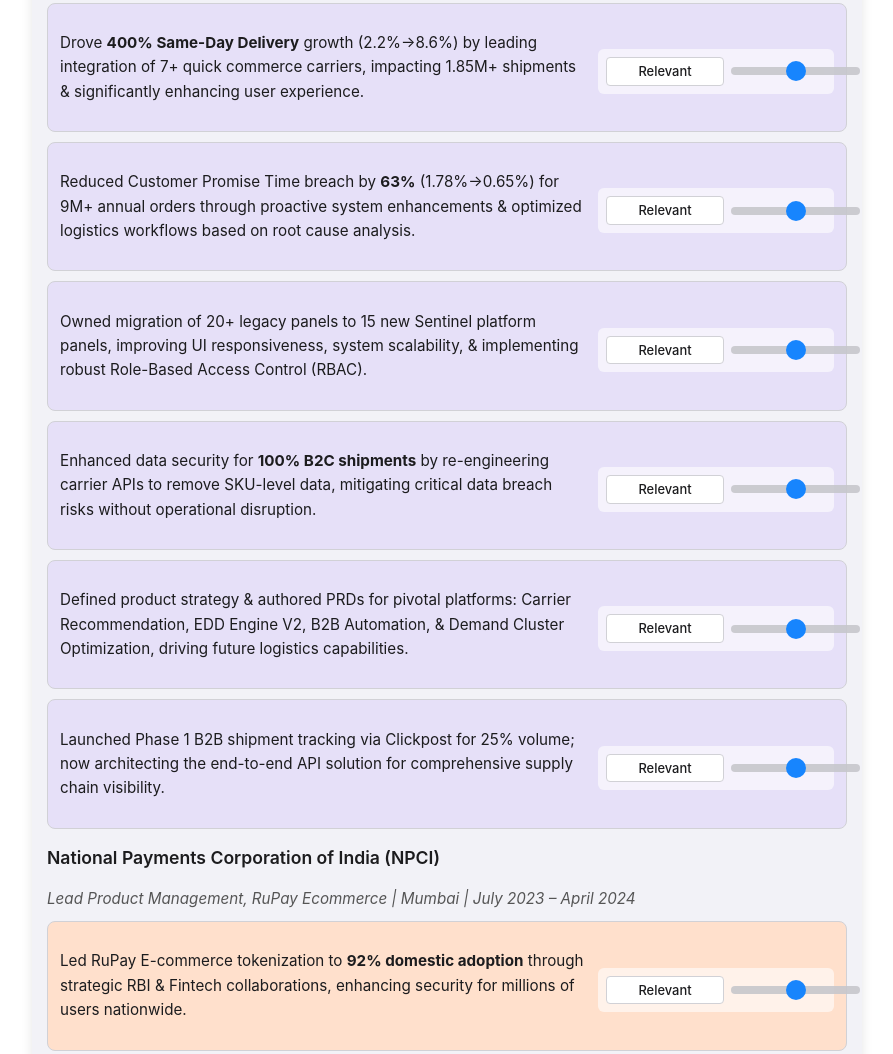
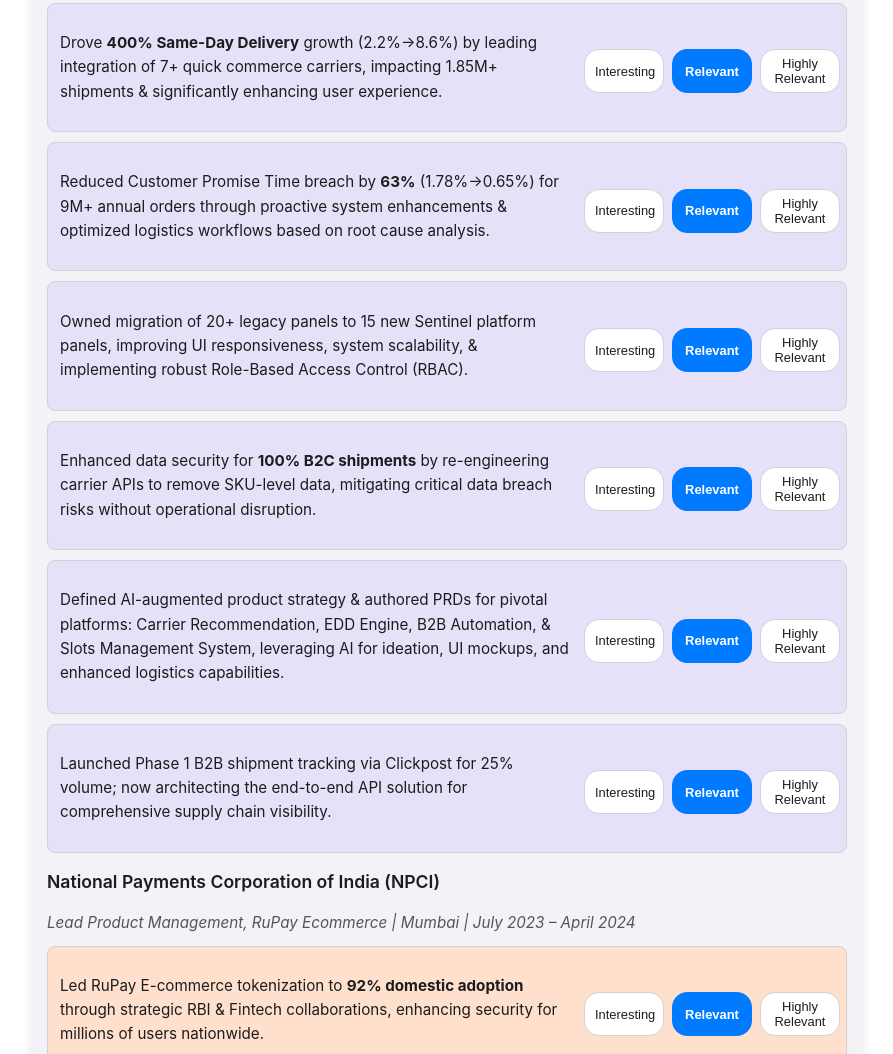
Before and after one commit to bhargav-sai-r/interactive-resume, a plain HTML site: page index.html in a window 1280 px wide. Shown: the part 724-1778 px from the top of the page, without its empty margins (193-1086 px from the left). Drawn offline with Linux system fonts and the light colour scheme.

Commit message:
index.html
slicers added

```diff
--- a/index.html
+++ b/index.html
@@ -1,3 +1,4 @@
+
 <!DOCTYPE html>
 <html lang="en">
 <head>
@@ -14,14 +15,17 @@
             --call-gold: #FFCC00;
             --email-color: #5856D6;
 
-            /* Background Colors for Experience */
             --purplle-bg: #e6e0f8;
             --npci-bg: #ffe0cc;
             --wipro-bg: #d4eaf7;
 
-            /* Slider specific colors */
-            --slider-track-color: #c7c7cc;
-            --slider-thumb-color: var(--primary-color);
+            --slicer-btn-bg: #fff;
+            --slicer-btn-border: var(--border-color);
+            --slicer-btn-text: var(--text-color);
+            --slicer-btn-selected-bg: var(--primary-color);
+            --slicer-btn-selected-text: #fff;
+            --slicer-btn-selected-border: var(--primary-color);
+
 
             --font-sans-apple: -apple-system, BlinkMacSystemFont, "Segoe UI", Roboto, "Helvetica Neue", Arial, sans-serif;
         }
@@ -182,60 +186,33 @@
             flex-grow: 1;
         }
 
-        .relevance-slider-control {
+        .relevance-slicer-control {
             display: flex;
-            flex-direction: column;
-            align-items: flex-start;
-            gap: 5px;
-            padding: 8px;
-            background-color: rgba(255,255,255,0.6); /* Lighter, more subtle than rating-bg-highlight */
-            border-radius: 6px;
+            gap: 8px;
             margin-top: 8px;
+            flex-wrap: wrap;
         }
 
-        .slider-value-label {
-            font-size: 0.85em;
+        .relevance-slicer-control button {
+            flex-grow: 1;
+            padding: 6px 10px;
+            font-size: 0.8em;
             font-weight: 500;
-            color: var(--text-color);
-            padding: 3px 8px;
-            border-radius: 4px;
-            background-color: #fff;
-            border: 1px solid var(--border-color);
-            min-width: 100px;
+            border: 1px solid var(--slicer-btn-border);
+            background-color: var(--slicer-btn-bg);
+            color: var(--slicer-btn-text);
+            border-radius: 15px;
+            cursor: pointer;
+            transition: background-color 0.2s ease, color 0.2s ease, border-color 0.2s ease;
+            min-width: 80px;
             text-align: center;
         }
 
-        input[type="range"].relevance-slider {
-            -webkit-appearance: none;
-            appearance: none;
-            width: 100%;
-            height: 8px;
-            background: var(--slider-track-color);
-            border-radius: 5px;
-            outline: none;
-            opacity: 0.9;
-            transition: opacity .15s ease-in-out;
-            cursor: pointer;
-        }
-        input[type="range"].relevance-slider:hover {
-            opacity: 1;
-        }
-        input[type="range"].relevance-slider::-webkit-slider-thumb {
-            -webkit-appearance: none;
-            appearance: none;
-            width: 20px;
-            height: 20px;
-            background: var(--slider-thumb-color);
-            border-radius: 50%;
-            cursor: pointer;
-        }
-        input[type="range"].relevance-slider::-moz-range-thumb {
-            width: 20px;
-            height: 20px;
-            background: var(--slider-thumb-color);
-            border-radius: 50%;
-            cursor: pointer;
-            border: none;
+        .relevance-slicer-control button.selected {
+            background-color: var(--slicer-btn-selected-bg);
+            color: var(--slicer-btn-selected-text);
+            border-color: var(--slicer-btn-selected-border);
+            font-weight: 600;
         }
 
 
@@ -311,14 +288,12 @@
                 justify-content: space-between;
                 align-items: center;
             }
-             .relevance-slider-control {
-                flex-direction: row;
-                align-items: center;
-                min-width: 220px;
+             .relevance-slicer-control {
+                min-width: 250px;
+                flex-wrap: nowrap;
             }
-            input[type="range"].relevance-slider {
-                width: auto;
-                flex-grow: 1;
+            .relevance-slicer-control button {
+                 font-size: 0.85em;
             }
             .final-actions {
                 flex-direction: row;
@@ -344,9 +319,9 @@
         <section class="resume-section">
             <h2>PROFESSIONAL SUMMARY</h2>
             <div class="professional-summary-block">
-                <p>Product Manager (~4 yrs 8 mos) delivering high-impact e-commerce logistics & fintech solutions. Drove 400% Same-Day Delivery growth at Purplle through platform innovations. Defined product strategy for core systems, excelling in data-driven decisions, scaling platforms & enhancing user experience. MBA from IIM Indore.</p>
+                <p>Product Manager (~4 yrs 8 mos) delivering high-impact e-commerce logistics & fintech solutions, extensively leveraging AI for ideation, UI creation, and PRD generation. Drove 400% Same-Day Delivery growth at Purplle through platform innovations. Defined product strategy for core systems, excelling in data-driven decisions, scaling platforms & enhancing user experience. MBA from IIM Indore.</p>
             </div>
-            <p class="instruction-text">As you review the experiences below, please use the slider to indicate the relevance of each point to your requirements.</p>
+            <p class="instruction-text">Please click a relevance level for each experience point below.</p>
         </section>
 
         <section class="resume-section">
@@ -362,44 +337,50 @@
             <p class="job-title-dates">Product Manager, Logistics Technology | Mumbai | July 2024 – Present</p>
             <div class="achievement-item purplle-item">
                 <p class="achievement-text">Drove <strong>400% Same-Day Delivery</strong> growth (2.2%→8.6%) by leading integration of 7+ quick commerce carriers, impacting 1.85M+ shipments & significantly enhancing user experience.</p>
-                <div class="relevance-slider-control">
-                    <label class="slider-value-label" id="label_slider_p1">Relevant</label>
-                    <input type="range" min="1" max="3" value="2" class="relevance-slider" id="slider_p1" oninput="updateSliderLabelAndSummary(this, 'label_slider_p1')">
+                <div class="relevance-slicer-control" data-item-id="p1">
+                    <button data-value="1">Interesting</button>
+                    <button data-value="2" class="selected">Relevant</button>
+                    <button data-value="3">Highly Relevant</button>
                 </div>
             </div>
             <div class="achievement-item purplle-item">
                 <p class="achievement-text">Reduced Customer Promise Time breach by <strong>63%</strong> (1.78%→0.65%) for 9M+ annual orders through proactive system enhancements & optimized logistics workflows based on root cause analysis.</p>
-                 <div class="relevance-slider-control">
-                    <label class="slider-value-label" id="label_slider_p2">Relevant</label>
-                    <input type="range" min="1" max="3" value="2" class="relevance-slider" id="slider_p2" oninput="updateSliderLabelAndSummary(this, 'label_slider_p2')">
+                 <div class="relevance-slicer-control" data-item-id="p2">
+                    <button data-value="1">Interesting</button>
+                    <button data-value="2" class="selected">Relevant</button>
+                    <button data-value="3">Highly Relevant</button>
                 </div>
             </div>
             <div class="achievement-item purplle-item">
                 <p class="achievement-text">Owned migration of 20+ legacy panels to 15 new Sentinel platform panels, improving UI responsiveness, system scalability, & implementing robust Role-Based Access Control (RBAC).</p>
-                 <div class="relevance-slider-control">
-                    <label class="slider-value-label" id="label_slider_p3">Relevant</label>
-                    <input type="range" min="1" max="3" value="2" class="relevance-slider" id="slider_p3" oninput="updateSliderLabelAndSummary(this, 'label_slider_p3')">
+                 <div class="relevance-slicer-control" data-item-id="p3">
+                    <button data-value="1">Interesting</button>
+                    <button data-value="2" class="selected">Relevant</button>
+                    <button data-value="3">Highly Relevant</button>
                 </div>
             </div>
             <div class="achievement-item purplle-item">
                 <p class="achievement-text">Enhanced data security for <strong>100% B2C shipments</strong> by re-engineering carrier APIs to remove SKU-level data, mitigating critical data breach risks without operational disruption.</p>
-                 <div class="relevance-slider-control">
-                    <label class="slider-value-label" id="label_slider_p4">Relevant</label>
-                    <input type="range" min="1" max="3" value="2" class="relevance-slider" id="slider_p4" oninput="updateSliderLabelAndSummary(this, 'label_slider_p4')">
+                 <div class="relevance-slicer-control" data-item-id="p4">
+                    <button data-value="1">Interesting</button>
+                    <button data-value="2" class="selected">Relevant</button>
+                    <button data-value="3">Highly Relevant</button>
                 </div>
             </div>
             <div class="achievement-item purplle-item">
-                <p class="achievement-text">Defined product strategy & authored PRDs for pivotal platforms: Carrier Recommendation, EDD Engine V2, B2B Automation, & Demand Cluster Optimization, driving future logistics capabilities.</p>
-                 <div class="relevance-slider-control">
-                    <label class="slider-value-label" id="label_slider_p5">Relevant</label>
-                    <input type="range" min="1" max="3" value="2" class="relevance-slider" id="slider_p5" oninput="updateSliderLabelAndSummary(this, 'label_slider_p5')">
+                <p class="achievement-text">Defined AI-augmented product strategy & authored PRDs for pivotal platforms: Carrier Recommendation, EDD Engine, B2B Automation, & Slots Management System, leveraging AI for ideation, UI mockups, and enhanced logistics capabilities.</p>
+                 <div class="relevance-slicer-control" data-item-id="p5">
+                    <button data-value="1">Interesting</button>
+                    <button data-value="2" class="selected">Relevant</button>
+                    <button data-value="3">Highly Relevant</button>
                 </div>
             </div>
              <div class="achievement-item purplle-item">
                 <p class="achievement-text">Launched Phase 1 B2B shipment tracking via Clickpost for 25% volume; now architecting the end-to-end API solution for comprehensive supply chain visibility.</p>
-                 <div class="relevance-slider-control">
-                    <label class="slider-value-label" id="label_slider_p6">Relevant</label>
-                    <input type="range" min="1" max="3" value="2" class="relevance-slider" id="slider_p6" oninput="updateSliderLabelAndSummary(this, 'label_slider_p6')">
+                 <div class="relevance-slicer-control" data-item-id="p6">
+                    <button data-value="1">Interesting</button>
+                    <button data-value="2" class="selected">Relevant</button>
+                    <button data-value="3">Highly Relevant</button>
                 </div>
             </div>
 
@@ -407,32 +388,36 @@
             <p class="job-title-dates">Lead Product Management, RuPay Ecommerce | Mumbai | July 2023 – April 2024</p>
             <div class="achievement-item npci-item">
                 <p class="achievement-text">Led RuPay E-commerce tokenization to <strong>92% domestic adoption</strong> through strategic RBI & Fintech collaborations, enhancing security for millions of users nationwide.</p>
-                 <div class="relevance-slider-control">
-                    <label class="slider-value-label" id="label_slider_n1">Relevant</label>
-                    <input type="range" min="1" max="3" value="2" class="relevance-slider" id="slider_n1" oninput="updateSliderLabelAndSummary(this, 'label_slider_n1')">
+                 <div class="relevance-slicer-control" data-item-id="n1">
+                    <button data-value="1">Interesting</button>
+                    <button data-value="2" class="selected">Relevant</button>
+                    <button data-value="3">Highly Relevant</button>
                 </div>
             </div>
             <div class="achievement-item npci-item">
                 <p class="achievement-text">Simplified Bank Identification Number (BIN) allocation for member banks & partners, improving operational efficiency within the RuPay payments ecosystem.</p>
-                 <div class="relevance-slider-control">
-                    <label class="slider-value-label" id="label_slider_n2">Relevant</label>
-                    <input type="range" min="1" max="3" value="2" class="relevance-slider" id="slider_n2" oninput="updateSliderLabelAndSummary(this, 'label_slider_n2')">
+                 <div class="relevance-slicer-control" data-item-id="n2">
+                    <button data-value="1">Interesting</button>
+                    <button data-value="2" class="selected">Relevant</button>
+                    <button data-value="3">Highly Relevant</button>
                 </div>
             </div>
 
             <p class="job-title-dates">Lead Business Transformation | Hyderabad & Chennai | Sept 2021 – June 2023</p>
             <div class="achievement-item npci-item">
                 <p class="achievement-text">Launched a dedicated Certifications partner portal, improving information access & streamlining the onboarding experience for National Payments Corporation of India ecosystem partners.</p>
-                 <div class="relevance-slider-control">
-                    <label class="slider-value-label" id="label_slider_n3">Relevant</label>
-                    <input type="range" min="1" max="3" value="2" class="relevance-slider" id="slider_n3" oninput="updateSliderLabelAndSummary(this, 'label_slider_n3')">
+                 <div class="relevance-slicer-control" data-item-id="n3">
+                    <button data-value="1">Interesting</button>
+                    <button data-value="2" class="selected">Relevant</button>
+                    <button data-value="3">Highly Relevant</button>
                 </div>
             </div>
              <div class="achievement-item npci-item">
                 <p class="achievement-text">Automated Level 2 RuPay card network certification operations, significantly reducing manual effort & accelerating partner onboarding turnaround time.</p>
-                 <div class="relevance-slider-control">
-                    <label class="slider-value-label" id="label_slider_n4">Relevant</label>
-                    <input type="range" min="1" max="3" value="2" class="relevance-slider" id="slider_n4" oninput="updateSliderLabelAndSummary(this, 'label_slider_n4')">
+                 <div class="relevance-slicer-control" data-item-id="n4">
+                    <button data-value="1">Interesting</button>
+                    <button data-value="2" class="selected">Relevant</button>
+                    <button data-value="3">Highly Relevant</button>
                 </div>
             </div>
 
@@ -440,9 +425,10 @@
             <p class="job-title-dates">Pre-Sales Consultant, Cybersecurity | Hyderabad | Sept 2020 – Aug 2021</p>
              <div class="achievement-item wipro-item">
                 <p class="achievement-text">Designed scalable Cloud security solutions (AWS, GCP), contributing to pre-sales proposals for enterprise deals collectively valued at over <strong>$10 Million</strong>.</p>
-                <div class="relevance-slider-control">
-                    <label class="slider-value-label" id="label_slider_w1">Relevant</label>
-                    <input type="range" min="1" max="3" value="2" class="relevance-slider" id="slider_w1" oninput="updateSliderLabelAndSummary(this, 'label_slider_w1')">
+                <div class="relevance-slicer-control" data-item-id="w1">
+                    <button data-value="1">Interesting</button>
+                    <button data-value="2" class="selected">Relevant</button>
+                    <button data-value="3">Highly Relevant</button>
                 </div>
             </div>
         </section>
@@ -483,47 +469,48 @@
 
         <section class="score-summary">
             <h3>Relevance Verdict</h3>
-            <p id="relevanceVerdict">Adjust the sliders above to assess relevance.</p>
+            <p id="relevanceVerdict">Click a relevance level for the experiences above.</p>
         </section>
 
         <section class="final-actions">
-            <a href="https://drive.google.com/file/d/1FE1mKWtztsqidFTi_uls2zdX8yCnUgIG/view?usp=sharing" target="_blank" class="action-btn action-btn-primary">Download PDF Resume</a>
+            <a href="https://drive.google.com/file/d/1u43veh2-60k2P8iUo4RfbTbKg6SVWLMB/view?usp=sharing" target="_blank" class="action-btn action-btn-primary">Download PDF Resume</a>
             <a href="https://wa.me/918019467055?text=Hi%20Bhargav,%20I%20enjoyed%20your%20interactive%20resume%20and%20would%20like%20to%20connect." target="_blank" class="action-btn action-btn-whatsapp">Contact via WhatsApp</a>
         </section>
 
     </div>
 
     <script>
-        const relevanceLabels = {
-            1: "Interesting",
-            2: "Relevant",
-            3: "Highly Relevant"
-        };
+        function handleSlicerClick(clickedButton, itemId) {
+            const buttonGroup = clickedButton.parentElement;
+            buttonGroup.querySelectorAll('button').forEach(button => {
+                button.classList.remove('selected');
+            });
 
-        function updateSliderLabelAndSummary(sliderElement, labelId) {
-            const labelElement = document.getElementById(labelId);
-            const value = parseInt(sliderElement.value);
-            if (labelElement) { // Check if labelElement exists
-                labelElement.textContent = relevanceLabels[value];
-            }
-            // Mark as interacted for verdict logic
-            sliderElement.setAttribute('data-interacted', 'true');
+            clickedButton.classList.add('selected');
+
+            buttonGroup.setAttribute('data-selected-value', clickedButton.dataset.value);
+            buttonGroup.setAttribute('data-interacted', 'true');
+
             updateRelevanceSummary();
         }
 
         function updateRelevanceSummary() {
-            const sliders = document.querySelectorAll('.relevance-slider');
+            const slicerControls = document.querySelectorAll('.relevance-slicer-control');
             let counts = {
-                1: 0, // Interesting
-                2: 0, // Relevant
-                3: 0  // Highly Relevant
+                1: 0,
+                2: 0,
+                3: 0
             };
 
             let userHasInteracted = false;
-            sliders.forEach(slider => {
-                const value = parseInt(slider.value);
-                counts[value]++;
-                if (slider.getAttribute('data-interacted') === 'true') {
+
+            slicerControls.forEach(control => {
+                const selectedButton = control.querySelector('button.selected');
+                if (selectedButton) {
+                    const value = parseInt(selectedButton.dataset.value);
+                    counts[value]++;
+                }
+                if (control.getAttribute('data-interacted') === 'true') {
                     userHasInteracted = true;
                 }
             });
@@ -532,14 +519,15 @@
             const relevantCount = counts[2];
             const highlyRelevantCount = counts[3];
             const relevantOrHighlyRelevantCount = relevantCount + highlyRelevantCount;
+            const totalItems = slicerControls.length;
 
-            if (!userHasInteracted && sliders.length > 0) {
-                 verdictElement.textContent = "Adjust the sliders above to assess relevance.";
-            } else if (highlyRelevantCount >= Math.ceil(sliders.length / 2) ) { // If half or more are highly relevant
+            if (!userHasInteracted && totalItems > 0) {
+                 verdictElement.textContent = "Click a relevance level for the experiences above.";
+            } else if (highlyRelevantCount >= Math.ceil(totalItems / 2) ) {
                 verdictElement.textContent = "This profile shows strong relevance to your requirements. Let's discuss further!";
-            } else if (relevantOrHighlyRelevantCount >= Math.ceil(sliders.length * 0.4) ) { // If 40% or more are relevant/highly relevant
+            } else if (relevantOrHighlyRelevantCount >= Math.ceil(totalItems * 0.4) ) {
                  verdictElement.textContent = "This profile shows good relevance. Worth exploring further.";
-            } else if (counts[1] > 0 && relevantOrHighlyRelevantCount < Math.ceil(sliders.length * 0.4) ) {
+            } else if (counts[1] > 0 && relevantOrHighlyRelevantCount < Math.ceil(totalItems * 0.4) ) {
                 verdictElement.textContent = "This seems to be an interesting profile. Consider discussing more to explore alignment.";
             }
              else {
@@ -548,16 +536,17 @@
         }
 
         document.addEventListener('DOMContentLoaded', () => {
-            const sliders = document.querySelectorAll('.relevance-slider');
-            sliders.forEach(slider => {
-                const labelId = 'label_' + slider.id;
-                const initialLabelElement = document.getElementById(labelId);
-                if(initialLabelElement) {
-                    initialLabelElement.textContent = relevanceLabels[parseInt(slider.value)];
+            const slicerControls = document.querySelectorAll('.relevance-slicer-control');
+            slicerControls.forEach(control => {
+                control.querySelectorAll('button').forEach(button => {
+                    button.addEventListener('click', function() {
+                        handleSlicerClick(this, control.dataset.itemId);
+                    });
+                });
+                const initialSelectedButton = control.querySelector('button.selected');
+                if (initialSelectedButton) {
+                    control.setAttribute('data-selected-value', initialSelectedButton.dataset.value);
                 }
-                slider.addEventListener('input', function() {
-                    // updateSliderLabelAndSummary will be called by oninput, no need to call it twice here
-                });
             });
             updateRelevanceSummary();
         });
```
